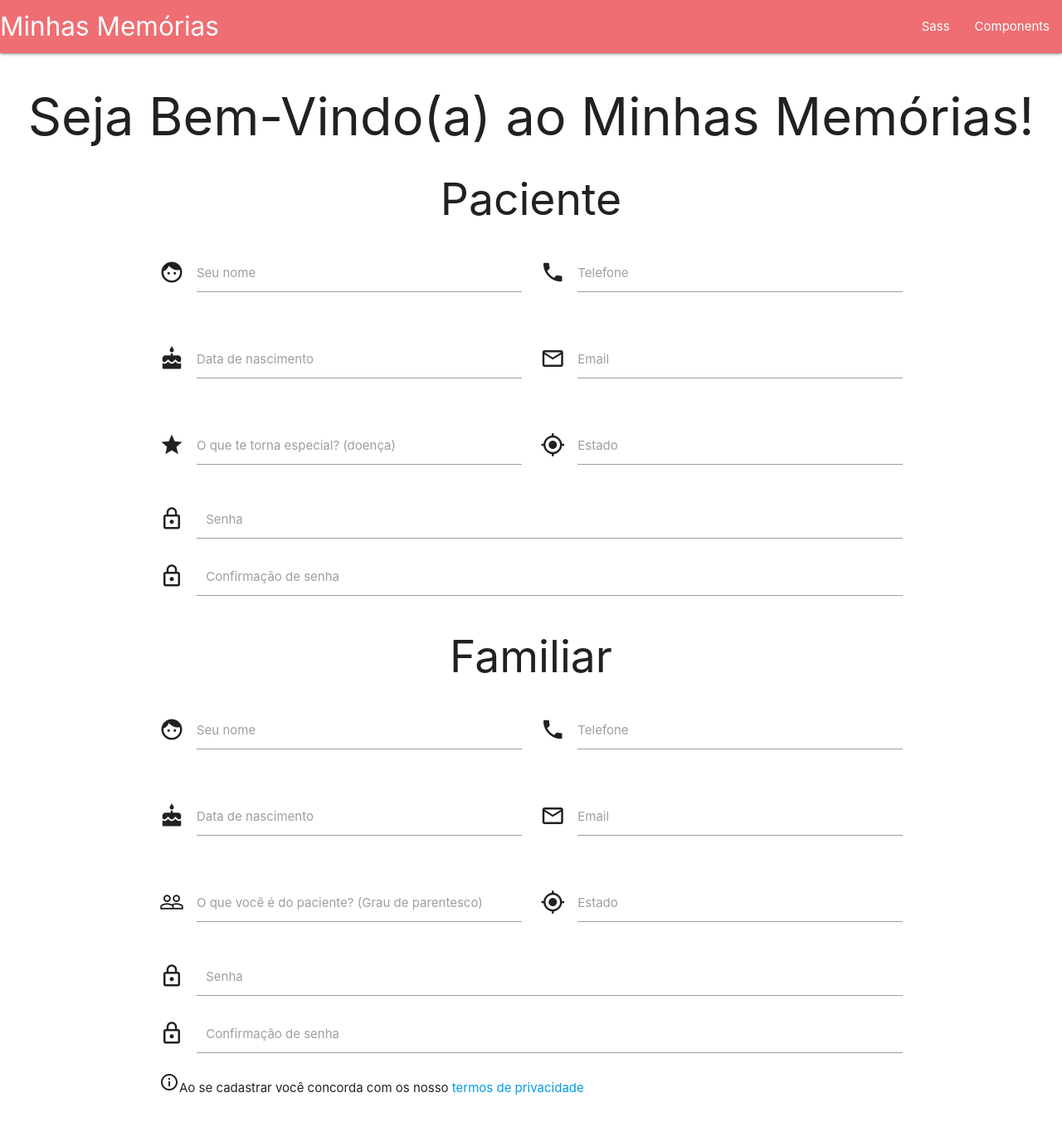
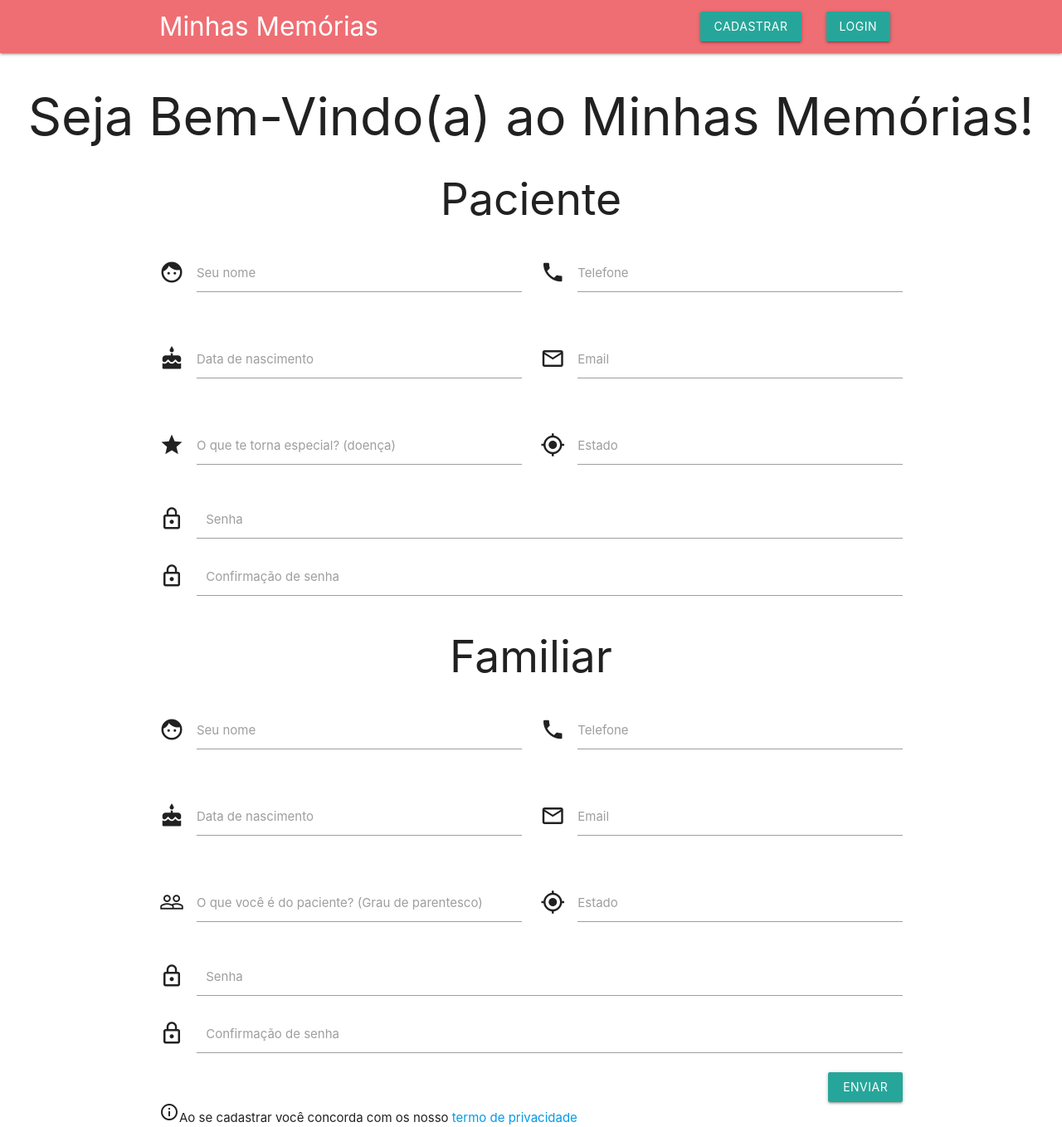
Before and after one commit to DevDanielAlvarez/Minhas-Memorias-MVC-, a PHP site: page /users/cadastrar in a window 1280 px wide. Shown: the whole page at 83% size. Before the commit the page ends 1319 px from the top, so only its background shows below. Run offline with PHP 8.4, Linux system fonts and the light colour scheme.

Commit message:
implementação do login com materalize mvc, SOLID

```diff
--- a/App/controllers/users.php
+++ b/App/controllers/users.php
@@ -7,4 +7,8 @@ class users extends controller
     {
         $this->view('users/cadastro');
     }
+    public function Logar()
+    {
+        $this->view('users/login');
+    }
 }
--- a/App/views/template.php
+++ b/App/views/template.php
@@ -15,13 +15,15 @@
     <!-- menu bar -->
 
 <nav>
+    <div class="container">
   <div class="nav-wrapper">
-    <a href="#!" class="brand-logo">Minhas Memórias</a>
+    <a href="/" class="brand-logo">Minhas Memórias</a>
     <ul class="right hide-on-med-and-down">
-      <li><a href="sass.html">Sass</a></li>
-      <li><a href="badges.html">Components</a></li>
+        <li><a href="/users/cadastrar" class="waves-effect waves-light btn">Cadastrar</a></li>
+        <li><a href="/users/logar" class="waves-effect waves-light btn">Login</a></li>
 
     </ul>
+  </div>
   </div>
 </nav>
   <!-- fim do menu bar -->
--- a/App/views/users/cadastro.php
+++ b/App/views/users/cadastro.php
@@ -5,7 +5,7 @@
       <div class="row">
         <div class="input-field col s6">
         <i class="material-icons prefix">face</i>
-          <input id="icon_prefix" type="text" class="validate">
+          <input  id="icon_prefix" type="text" class="validate">
           <label for="icon_prefix">Seu nome</label>
         </div>
         <div class="input-field col s6">
@@ -99,8 +99,11 @@
           <label for="icon_telephone">Confirmação de senha</label>
         </div>
 
+
     </form>
-
-    <i class="material-icons prefix">info_outline</i><span>Ao se cadastrar você concorda com os nosso <a href="#">termos de privacidade</a></span>
+    <button style="margin-left: 90%;" class="btn waves-effect waves-light"  >Enviar
+    <i class="material-icons right">send</i>
+  </button>
+    <i class="material-icons prefix">info_outline</i><span>Ao se cadastrar você concorda com os nosso <a href="#">termo de privacidade</a></span>
 
     </div>
```
Also changed, not shown: App/views/users/login.php (added, +15 -0 lines).
